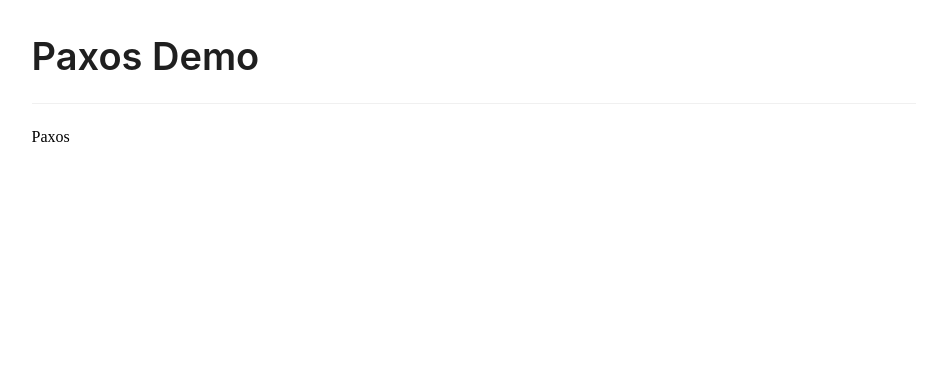
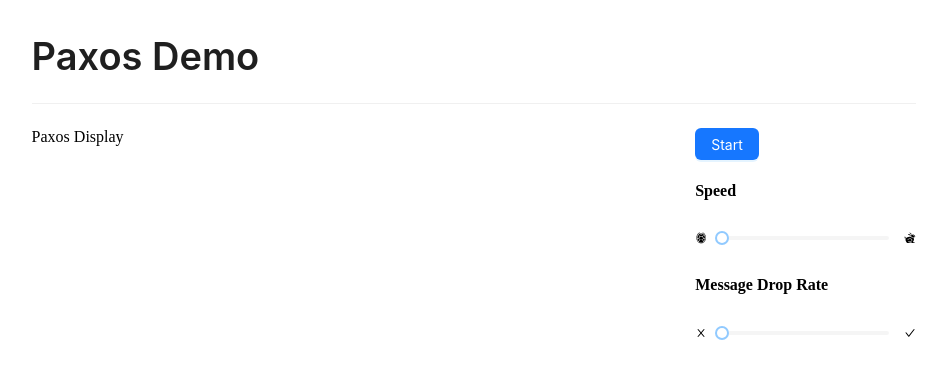
Before and after one commit to weikunwu/multi-paxos-demo, a React (Create React App) app in the folder webapp/: page / in a window 1280 px wide. Shown: the top 378 px of the page, without its empty margins (166-1112 px from the left). Built offline with nearby package versions, Linux system fonts and the light colour scheme.

Commit message:
Partial paxos setting layout

```diff
--- a/webapp/package.json
+++ b/webapp/package.json
@@ -9,6 +9,7 @@
     "antd": "^5.10.2",
     "react": "^18.2.0",
     "react-dom": "^18.2.0",
+    "react-icons": "^4.11.0",
     "react-scripts": "5.0.1",
     "reactflow": "^11.9.4",
     "web-vitals": "^2.1.4"
--- /dev/null
+++ b/webapp/src/containers/LabelIconSlider.js
@@ -0,0 +1,23 @@
+import React from 'react';
+
+import { Slider } from 'antd';
+
+const LabelIconSlider = ({
+  leftIcon,
+  rightIcon,
+  label
+}) => {
+
+  return (
+    <div className='speed-slider-container'>
+      <h4>{label}</h4>
+      <div className='slider-container'>
+        {leftIcon}
+        <Slider className='slider' />
+        {rightIcon}
+      </div>
+    </div>
+  )
+}
+
+export default LabelIconSlider;
--- /dev/null
+++ b/webapp/src/containers/PaxoDisplay.js
@@ -0,0 +1,8 @@
+import React from 'react';
+
+const PaxosDisplay = () => {
+
+  return <div>Paxos Display</div>
+}
+
+export default PaxosDisplay;
--- a/webapp/src/containers/Paxos.js
+++ b/webapp/src/containers/Paxos.js
@@ -1,8 +1,16 @@
 import React from 'react';
+
+import PaxosDisplay from './PaxoDisplay';
+import PaxosSetting from './PaxosSetting';
 
 const Paxos = () => {
 
-    return <div>Paxos</div>;
+  return (
+    <div className="paxos-container">
+      <PaxosDisplay />
+      <PaxosSetting />
+    </div>
+  )
 }
 
 export default Paxos;
--- /dev/null
+++ b/webapp/src/containers/PaxosSetting.js
@@ -0,0 +1,34 @@
+import React from 'react';
+
+import { Button } from 'antd';
+import {
+  AiOutlineCheck,
+  AiOutlineClose,
+} from 'react-icons/ai';
+import {
+  GiRabbit,
+  GiTurtleShell,
+} from 'react-icons/gi';
+
+import LabelIconSlider from './LabelIconSlider';
+
+const PaxosSetting = () => {
+
+  return (
+    <div className='paxos-setting-container' >
+      <Button type="primary">Start</Button>
+      <LabelIconSlider
+        leftIcon={<GiTurtleShell />}
+        rightIcon={<GiRabbit />}
+        label='Speed'
+      />
+      <LabelIconSlider
+        leftIcon={<AiOutlineClose />}
+        rightIcon={<AiOutlineCheck />}
+        label='Message Drop Rate'
+      />
+    </div>
+  )
+}
+
+export default PaxosSetting;
--- a/webapp/src/index.css
+++ b/webapp/src/index.css
@@ -1,4 +1,25 @@
 .app {
   display: flex;
-  justify-content:center;
+  justify-content: center;
 }
+
+.paxos-container {
+  display: flex;
+  justify-content: space-between;
+}
+
+.paxos-setting-container {
+  width: 25%;
+}
+
+.slider-container {
+  display: flex;
+  justify-content: space-between;
+  align-items: center;
+
+  .slider {
+    width: 100%;
+    margin-left: 15px;
+    margin-right: 15px;
+  }
+}
```
Also changed, not shown: 1 other file (tests, documents, lock files or other folders).
